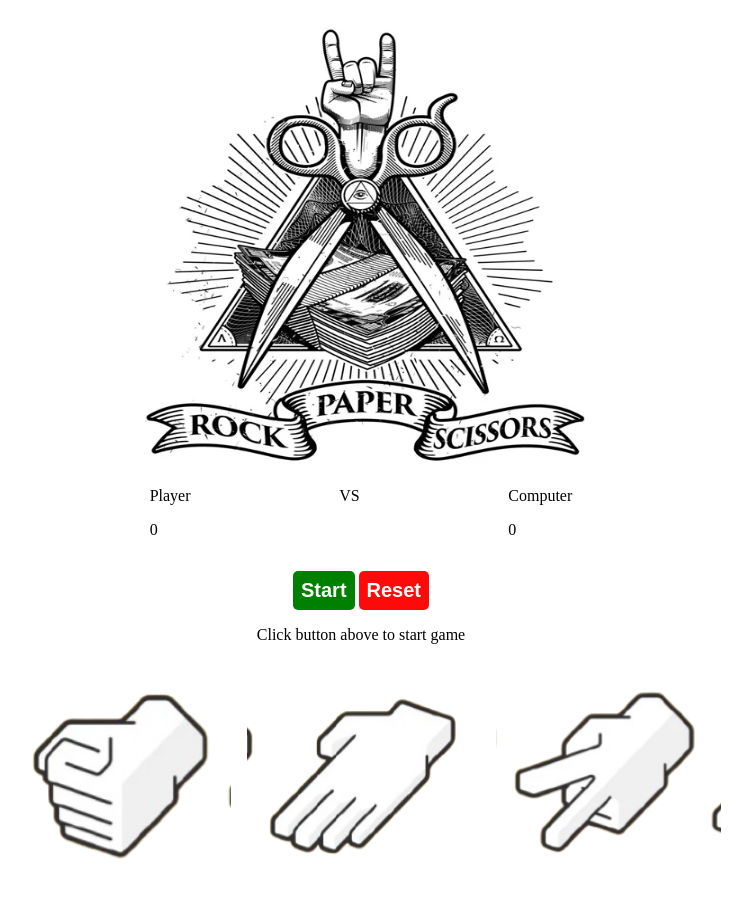
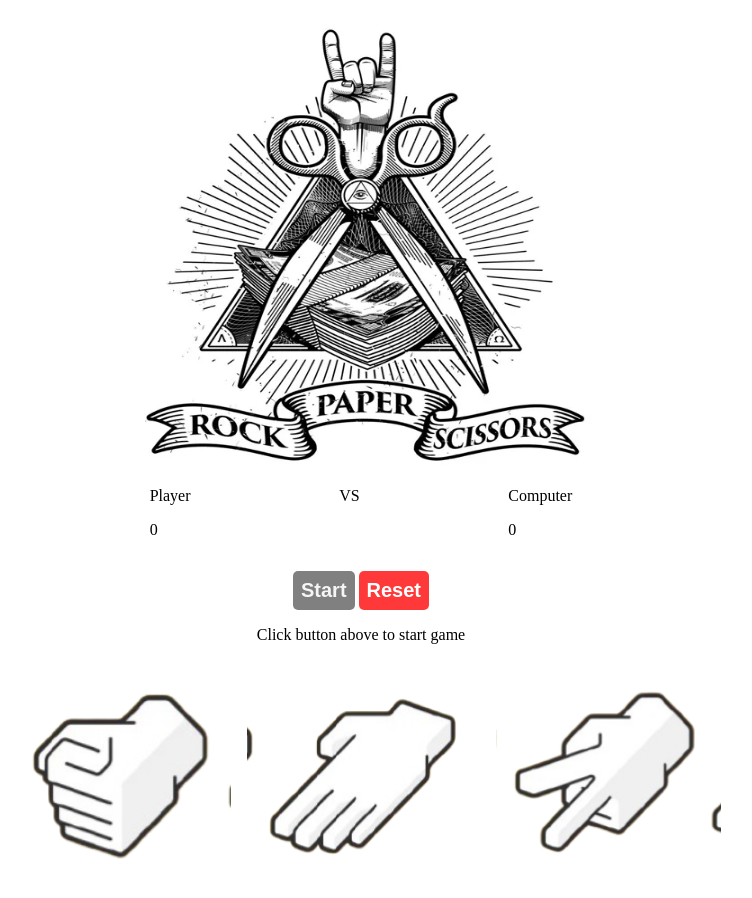
Before and after one commit to phodmc/odin-rpc, a plain HTML site: page index.html in a window 1280 px wide. Both pictures are taken after a click on the button "Start". Shown: the whole page, without its empty margins (279-1031 px from the left). Drawn offline with Linux system fonts and the light colour scheme.

Commit message:
feat: add logic to start and reset buttons

```diff
--- a/alt-script.js
+++ b/alt-script.js
@@ -2,18 +2,36 @@ let userScore = 0,
   computerScore = 0;
 // gamesPlayed = localStorage.getItem(counter) || 0;
 let startBtn = document.querySelector(".start");
+let resetBtn = document.querySelector(".reset");
 // let gamesCounter = document.getElementById("counter");
 // updateGamesCounter(gamesPlayed);
 const playerChoices = document.querySelectorAll(".rpc");
 
-playerChoices.forEach((playerChoice) => {
-  playerChoice.disabled = true;
+// main
+startBtn.addEventListener("click", (e) => {
+  console.log(e.target);
+
+  // disable start button
+  startBtn.disabled = true;
+  startBtn.classList.add("disabled");
+  // enable reset button
+  resetBtn.disabled = false;
+  resetBtn.classList.remove("disabled");
+
+  // updateGamesCounter(++gamesPlayed);
+  // playGame();
 });
 
-// main
-startBtn.addEventListener("click", () => {
-  updateGamesCounter(++gamesPlayed);
-  playGame();
+resetBtn.addEventListener("click", (e) => {
+  console.log(e.target);
+
+  // enable start button
+  startBtn.disabled = false;
+  startBtn.classList.remove("disabled");
+
+  // disable reset button
+  resetBtn.disabled = true;
+  resetBtn.classList.add("disabled");
 });
 
 function updateGamesCounter(count) {
@@ -60,12 +78,12 @@ function playRound() {
     (userChoice == "scissors" && computerChoice == "paper")
   ) {
     alert(
-      `Hurray! You won!!! \nYour ${userChoice} beats the computers ${computerChoice}`,
+      `Hurray! You won!!! \nYour ${userChoice} beats the computers ${computerChoice}`
     );
     userScore++;
   } else {
     alert(
-      `Womp Womp ): You Lose!\nThe computers ${computerChoice} beats your ${userChoice}`,
+      `Womp Womp ): You Lose!\nThe computers ${computerChoice} beats your ${userChoice}`
     );
     computerScore++;
   }
--- a/index.html
+++ b/index.html
@@ -1,5 +1,6 @@
 <!doctype html>
 <html lang="en">
+
 <head>
     <meta charset="UTF-8" />
     <meta name="viewport" content="width=device-width, initial-scale=1.0" />
@@ -31,7 +32,7 @@
 
         <div class="button-group">
             <button class="start">Start</button>
-                <button class="reset">Reset</button>
+            <button disabled class="reset disabled">Reset</button>
         </div>
 
         <div class="message-container">
@@ -53,4 +54,5 @@
 
     <script src="alt-script.js"></script>
 </body>
+
 </html>
--- a/style.css
+++ b/style.css
@@ -40,12 +40,16 @@ button {
   border-radius: 5px;
 }
 
+button:hover {
+  cursor: pointer;
+}
+
 button.start {
-    background: green;
+  background: rgba(2, 190, 2, 0.842);
 }
 
 button.reset {
-    background: rgb(255, 10, 10);
+  background: rgba(255, 4, 4, 0.788);
 }
 
 .rpc {
@@ -57,5 +61,8 @@ button.reset {
   cursor: pointer;
 }
 
-.disabled {
+button.disabled {
+  background-color: gray;
+  color: whitesmoke;
+  cursor: not-allowed;
 }
```
Lines whose indentation alone changed are shown as unchanged.
